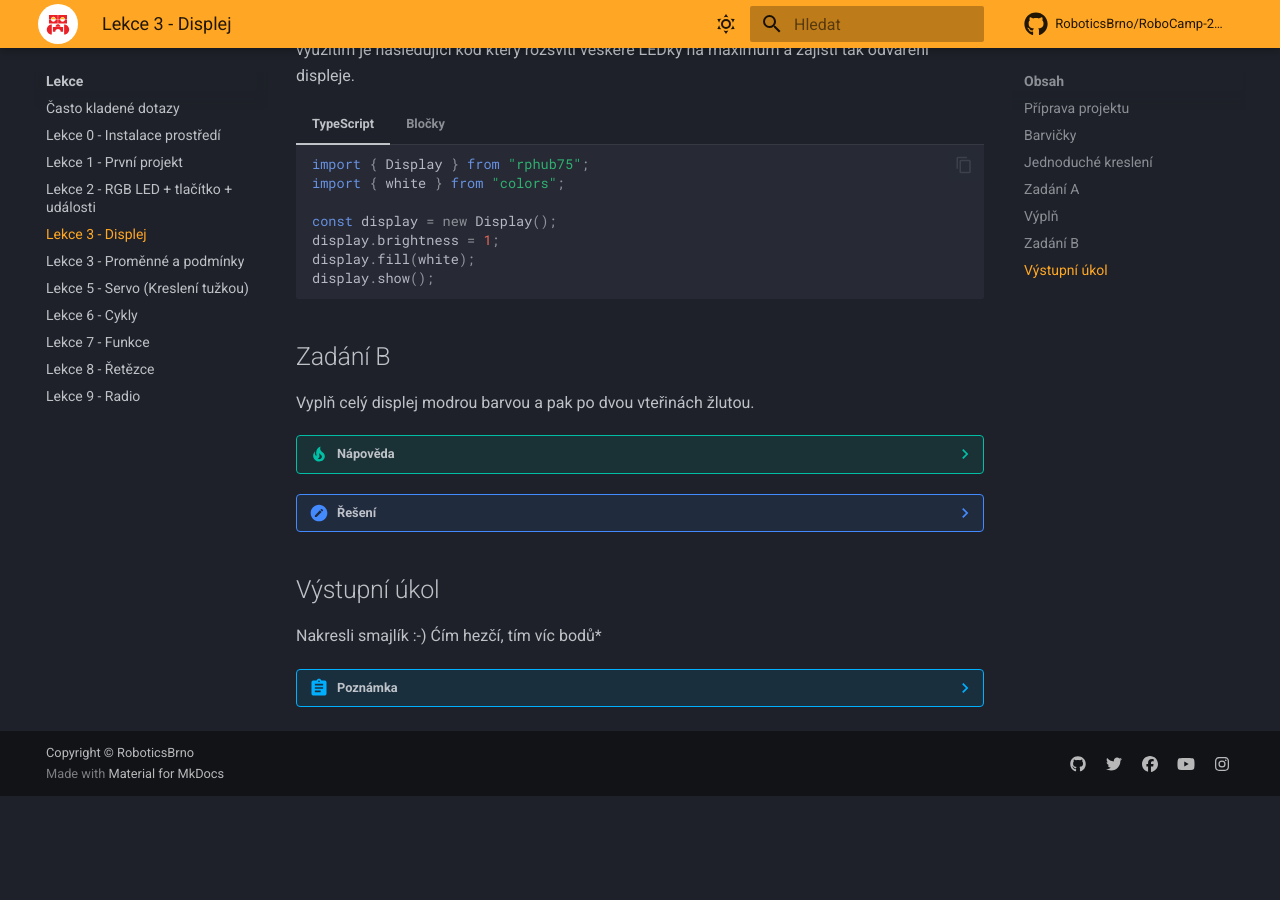
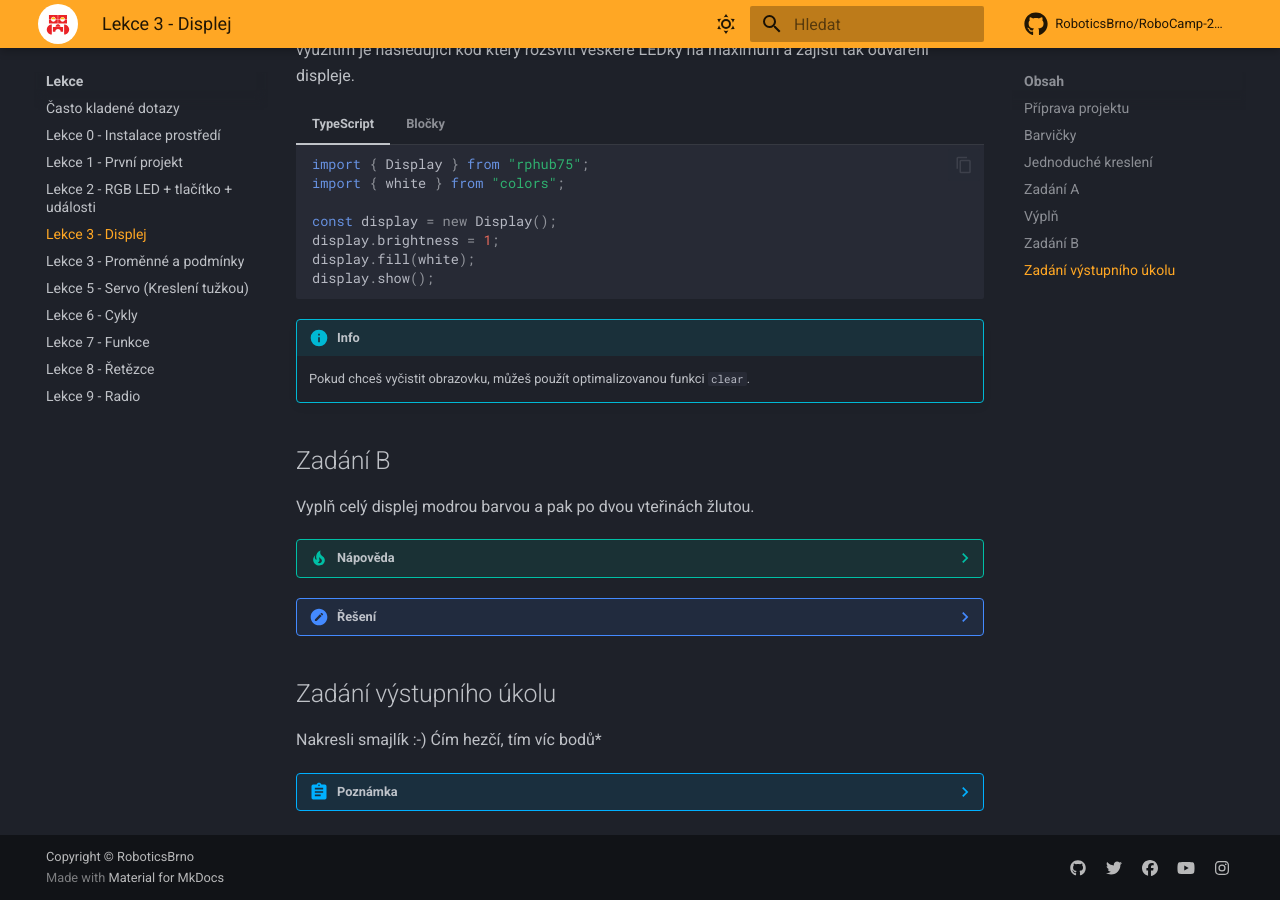
Before and after one commit to RoboticsBrno/RoboCamp-2026, an MkDocs documentation site: the page built from docs/lekce/lekce3/index.md, in a window 1280 px wide and 900 px high, scrolled down 2032 px. Built offline with MkDocs 1.6.1 and Material for MkDocs 9.7.7, drawn with Linux system fonts in a browser that asks for light colours; comment, search, counter and statistics services are not loaded; before the commit the page ends 2828 px from its top, so only the background shows below that.

Commit message:
Update lekce 3

```diff
--- a/docs/lekce/lekce3/index.md
+++ b/docs/lekce/lekce3/index.md
@@ -92,12 +92,15 @@ Pomocí funkce `#!ts Display.fill` lze jednoduše vyplnit celý displej jednolit
 === "Bločky"
     ![](./assets/wehavescratchathome3.png)
 
+!!! info
+    Pokud chceš vyčistit obrazovku, můžeš použít optimalizovanou funkci `clear`.
+
 ## Zadání B
 
 Vyplň celý displej modrou barvou a pak po dvou vteřinách žlutou.
 
 ??? tip "Nápověda"
-    Čekání se dělá pomocí následujícího příkazu: `#!ts await sleep(pocetMilisekund);`
+    Čeká se pomocí příkazu `#!ts await sleep(pocetMilisekund);`
 
     ??? tip "Nápověda 2"
         Jedna sekunda má tisíc milisekund.
@@ -171,7 +174,7 @@ Vyplň celý displej modrou barvou a pak po dvou vteřinách žlutou.
     === "Bločky"
         ![](./assets/wehavescratchathome0.png)
 
-## Výstupní úkol
+## Zadání výstupního úkolu
 
 Nakresli smajlík :-) Ćím hezčí, tím víc bodů*
 
```
